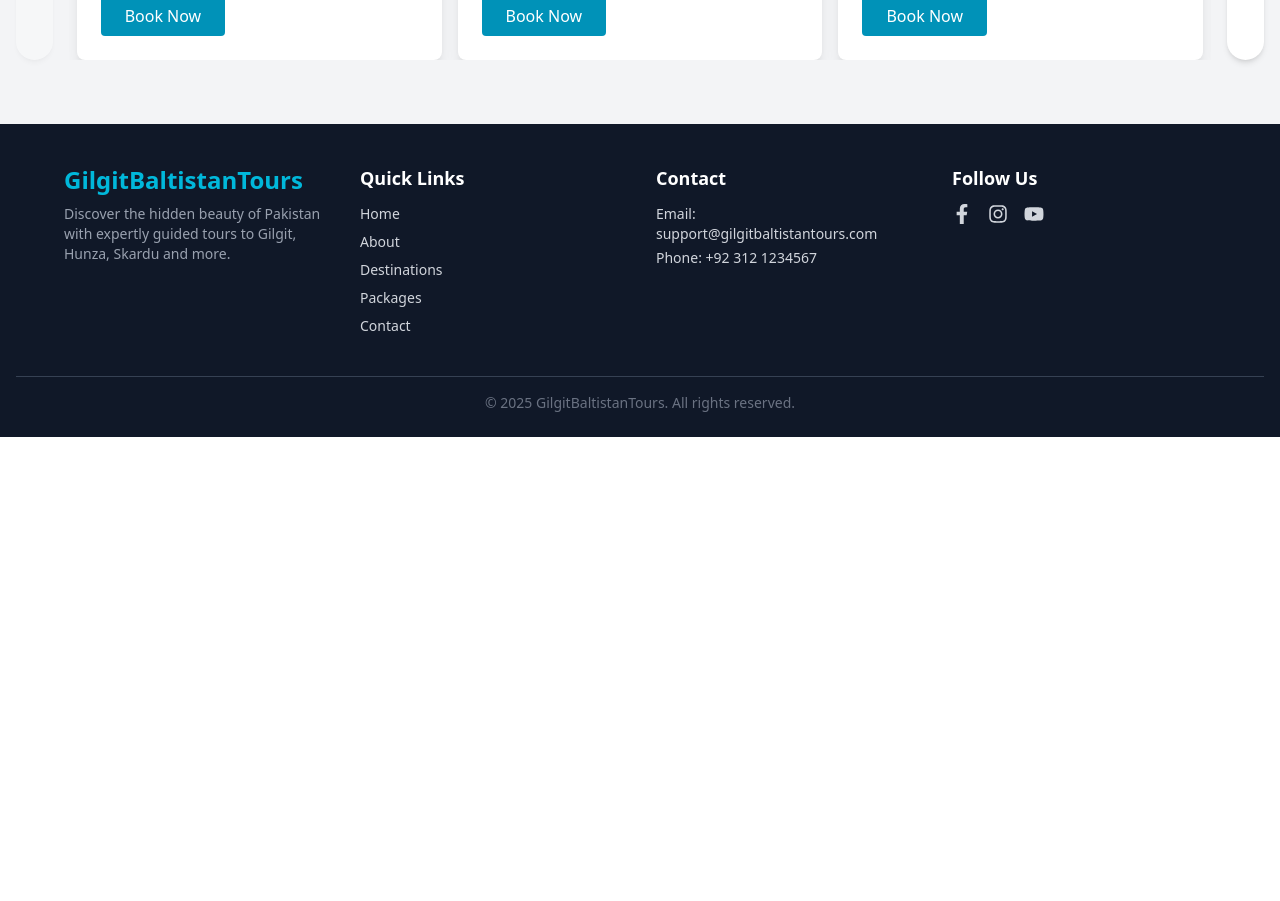
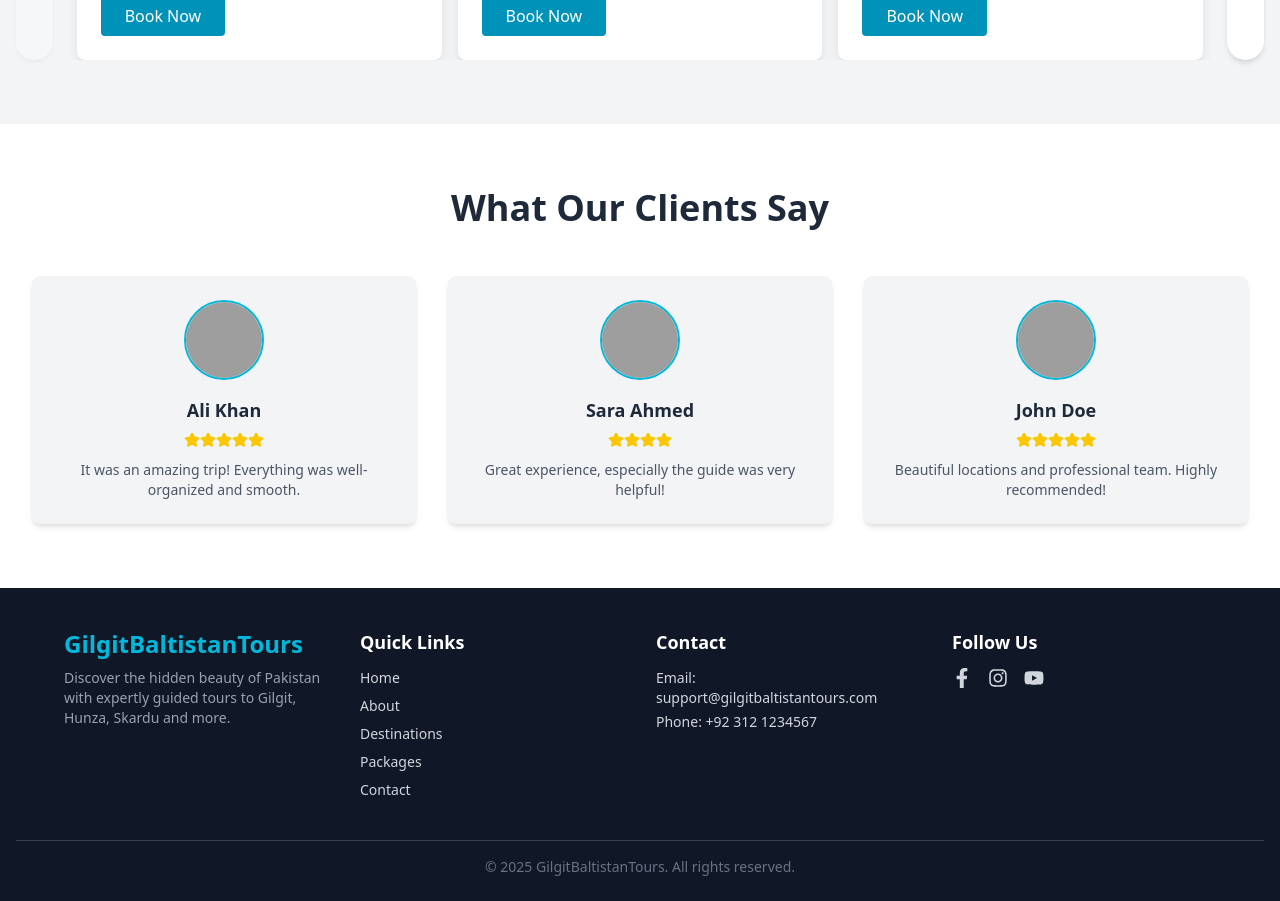
Before and after one commit to sabbehhassan/TourToHeaven, a React (Vite) app: page / in a window 1280 px wide. Shown: the part 2280-3181 px from the top of the page. Before the commit the page ends 2717 px from the top, so only its background shows below. Built offline with nearby package versions, Linux system fonts and the light colour scheme; grey boxes are pictures that could not be loaded.

Commit message:
testominals component is created and added in home page

```diff
--- /dev/null
+++ b/src/components/Testimonials/index.jsx
@@ -0,0 +1,69 @@
+import React from "react";
+import { Star } from "lucide-react";
+
+const testimonials = [
+  {
+    id: 1,
+    name: "Ali Khan",
+    image: "/images/client1.jpg",
+    rating: 5,
+    review: "It was an amazing trip! Everything was well-organized and smooth.",
+  },
+  {
+    id: 2,
+    name: "Sara Ahmed",
+    image: "/images/client2.jpg",
+    rating: 4,
+    review: "Great experience, especially the guide was very helpful!",
+  },
+  {
+    id: 3,
+    name: "John Doe",
+    image: "/images/client3.jpg",
+    rating: 5,
+    review: "Beautiful locations and professional team. Highly recommended!",
+  },
+  // Add more as needed
+];
+
+const Testimonials = () => {
+  return (
+    <section className="py-16 bg-white">
+      <div className="max-w-7xl mx-auto px-4">
+        <h2 className="text-3xl md:text-4xl font-bold text-center text-gray-800 mb-12">
+          What Our Clients Say
+        </h2>
+
+        <div className="flex flex-col md:flex-row md:flex-wrap gap-6 md:gap-8 justify-center items-center">
+          {testimonials.map((testimonial) => (
+            <div
+              key={testimonial.id}
+              className="bg-gray-100 rounded-lg shadow-md p-6 max-w-sm w-full text-center hover:shadow-xl transition"
+            >
+              <img
+                src={testimonial.image}
+                alt={testimonial.name}
+                className="w-20 h-20 mx-auto rounded-full object-cover mb-4 border-2 border-cyan-500"
+              />
+              <h3 className="text-lg font-semibold text-gray-800 mb-2">
+                {testimonial.name}
+              </h3>
+              <div className="flex justify-center mb-3">
+                {[...Array(testimonial.rating)].map((_, i) => (
+                  <Star
+                    key={i}
+                    size={16}
+                    className="text-yellow-400 fill-yellow-400"
+                  />
+                ))}
+              </div>
+              <p className="text-sm text-gray-600">{testimonial.review}</p>
+            </div>
+          ))}
+        </div>
+      </div>
+    </section>
+  );
+};
+
+export default Testimonials;
--- a/src/pages/home/index.jsx
+++ b/src/pages/home/index.jsx
@@ -2,6 +2,7 @@ import React from "react";
 import HeroSection from "../../components/heroSection";
 import PopularDestinations from "../../components/PopularDestinations";
 import TourPackages from "../../components/TourPackages";
+import Testimonials from "../../components/Testimonials";
 
 const Home = () => {
   return (
@@ -9,6 +10,7 @@ const Home = () => {
       <HeroSection />
       <PopularDestinations />
       <TourPackages />
+      <Testimonials />
       {/* Add Intro, Destinations, Contact later */}
     </>
   );
```
